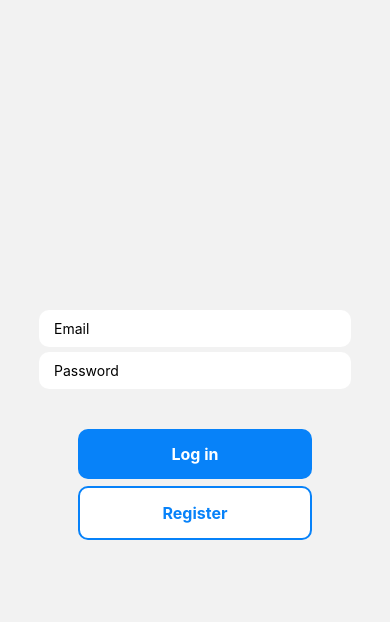
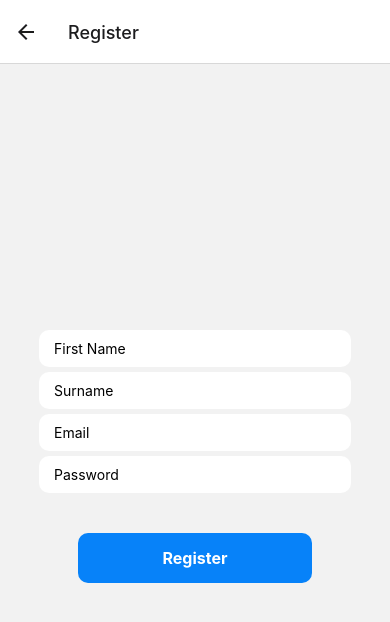
Before and after one commit to sami246/fire_base_auth, a React Native app: screen /Register in a window 390 px wide. Before the commit this address had no page. Shown: the top 622 px of the page. Built offline with nearby package versions, Linux system fonts and the light colour scheme.

Commit message:
Attempting to create a user

```diff
--- a/App.js
+++ b/App.js
@@ -4,6 +4,7 @@ import { NavigationContainer } from '@react-navigation/native';
 import { createNativeStackNavigator } from '@react-navigation/native-stack';
 import HomeScreen from './screens/HomeScreen';
 import LoginScreen from './screens/LoginScreen';
+import RegisterScreen from './screens/RegisterScreen';
 
 const Stack = createNativeStackNavigator();
 
@@ -12,6 +13,7 @@ export default function App() {
     <NavigationContainer>
       <Stack.Navigator>
         <Stack.Screen options={{headerShown: false}} name="Login" component={LoginScreen} />
+        <Stack.Screen name="Register" component={RegisterScreen} />
         <Stack.Screen name="Home" component={HomeScreen} />
       </Stack.Navigator>
     </NavigationContainer>
--- /dev/null
+++ b/firebase.js
@@ -0,0 +1,26 @@
+import * as firebase from 'firebase';
+
+const firebaseConfig = {
+    name: "fire_base_auth_test",
+    apiKey: "AIzaSyARRcgerLjLUzQOz7l7mG0SJExGnAF4mp8",
+    authDomain: "fire-base-auth-276cc.firebaseapp.com",
+    projectId: "fire-base-auth-276cc",
+    storageBucket: "fire-base-auth-276cc.appspot.com",
+    messagingSenderId: "325079120900",
+    appId: "1:325079120900:web:376146e10166d9c2d0c951",
+}
+
+let app;
+
+console.log(firebase.app.length)
+
+if (firebase.app.length === 0) {
+    app = firebase.initializeApp(firebaseConfig)
+}
+else {
+    app = firebase.app()
+}
+
+const auth = firebase.auth()
+
+export { auth };
--- a/screens/LoginScreen.js
+++ b/screens/LoginScreen.js
@@ -1,13 +1,18 @@
 import { KeyboardAvoidingView, StyleSheet, Text, TextInput, TouchableOpacity, View } from 'react-native'
 import React from 'react'
-import { useState } from 'react';
+import { useState} from 'react';
+import { getAuth, createUserWithEmailAndPassword } from "firebase/auth";
+import { NavigationContainer } from '@react-navigation/native';
 
-const LoginScreen = () => {
+
+const LoginScreen = ({ navigation }) => {
     const [email, setEmail] = useState('');
     const [password, setPassword] = useState('');
 
+
+
   return (
-    <KeyboardAvoidingView style={styles.container} behavior='padding'>
+        <View style={styles.container} behavior='padding'>
             <View style = {styles.inputContainer}>
                 <TextInput
                     placeholder='Email'
@@ -32,14 +37,15 @@ const [password, setPassword] = useState('');
                 </TouchableOpacity>
 
                 <TouchableOpacity
-            onPress={() => {}}
+                    onPress={() => navigation.navigate('Register')}
                     style = {[styles.button, styles.buttonOutline]}>
                     <Text style = {styles.buttonOutlineText}>Register</Text>
 
                 </TouchableOpacity>
 
             </View>
-    </KeyboardAvoidingView>
+        </View>
+
   )
 }
 
--- /dev/null
+++ b/screens/RegisterScreen.js
@@ -0,0 +1,118 @@
+import { StyleSheet, Text, View, TextInput, TouchableOpacity } from 'react-native'
+import React, { useState } from 'react'
+import { auth } from '../firebase'
+
+const RegisterScreen = () => {
+
+    const [email, setEmail] = useState('');
+    const [password, setPassword] = useState('');
+    const [firstName, setFirstName] = useState('');
+    const [surname, setSurname] = useState('');
+
+
+    function handleRegister() {
+        console.log(email)
+        console.log(password)
+        console.log(firstName)
+        console.log(surname)
+        console.log("HELLO")
+
+        // auth.createUserWithEmailAndPassword(email, password)
+        // .then(userCredentials => {
+        //     const user = userCredentials.user
+        //     console.log("USER", user)
+        // })
+        // .catch(error => alert(error.message))
+    }
+
+  return (
+    <View style={styles.container} behavior='padding'>
+        <View style = {styles.inputContainer}>
+            <TextInput
+                placeholder='First Name'
+                value={firstName}
+                style={styles.input}
+                onChange = { text => {setFirstName(text)}}
+            />
+            <TextInput
+                placeholder='Surname'
+                value={surname}
+                style={styles.input}
+                onChange = { text => {setSurname(text)}}
+            />
+            <TextInput
+                placeholder='Email'
+                keyboardType='email-address'
+                value={email}
+                style={styles.input}
+                onChange = { text => {setEmail(text)}}
+            />
+            <TextInput
+                placeholder='Password'
+                value={password}
+                style={styles.input}
+                onChange = { text => {setPassword(text)}}
+                secureTextEntry
+            />
+        </View>
+        <View style={styles.buttonContainer}>
+                <TouchableOpacity
+                    onPress={handleRegister}
+                    style = {styles.button}>
+                    <Text style = {styles.buttonText}>Register</Text>
+                </TouchableOpacity>
+
+        </View>
+    </View>
+  )
+}
+
+export default RegisterScreen;
+
+const styles = StyleSheet.create({
+    container: {
+        justifyContent: 'center',
+        alignItems: 'center',
+        flex: 1
+    },
+    inputContainer: {
+        width: '80%'
+    },
+    input: {
+        backgroundColor: 'white',
+        paddingHorizontal: 15,
+        paddingVertical: 10,
+        borderRadius: 10,
+        marginTop: 5
+    },
+    buttonContainer: {
+        width: '60%',
+        justifyContent: 'center',
+        alignContent: 'center',
+        marginTop: 40
+    },
+    button: {
+        backgroundColor: '#0782F9',
+        width: '100%',
+        padding: 15,
+        borderRadius: 10,
+        alignItems: 'center'
+    },
+    buttonText: {
+        color: 'white',
+        fontWeight: '700',
+        fontSize: 16
+    },
+    buttonOutline: {
+        backgroundColor: 'white',
+        marginTop: 7,
+        borderColor: '#0782F9',
+        borderWidth: 2
+    },
+    buttonOutlineText: {
+        color: '#0782F9',
+        fontWeight: '700',
+        fontSize: 16
+    },
+
+})
```
Also changed, not shown: package.json (+5 -2 lines), 2 other files (tests, documents, lock files or other folders). Lines whose indentation alone changed are shown as unchanged.
